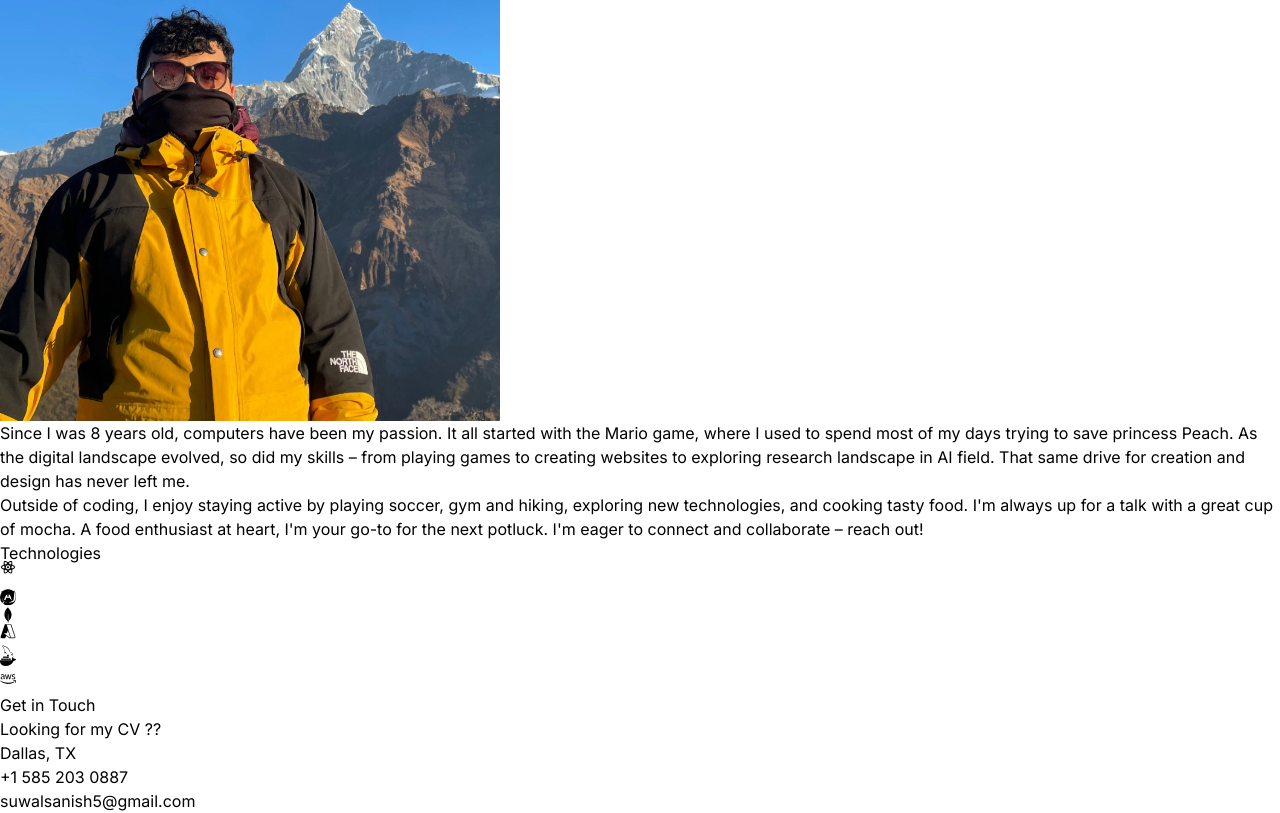
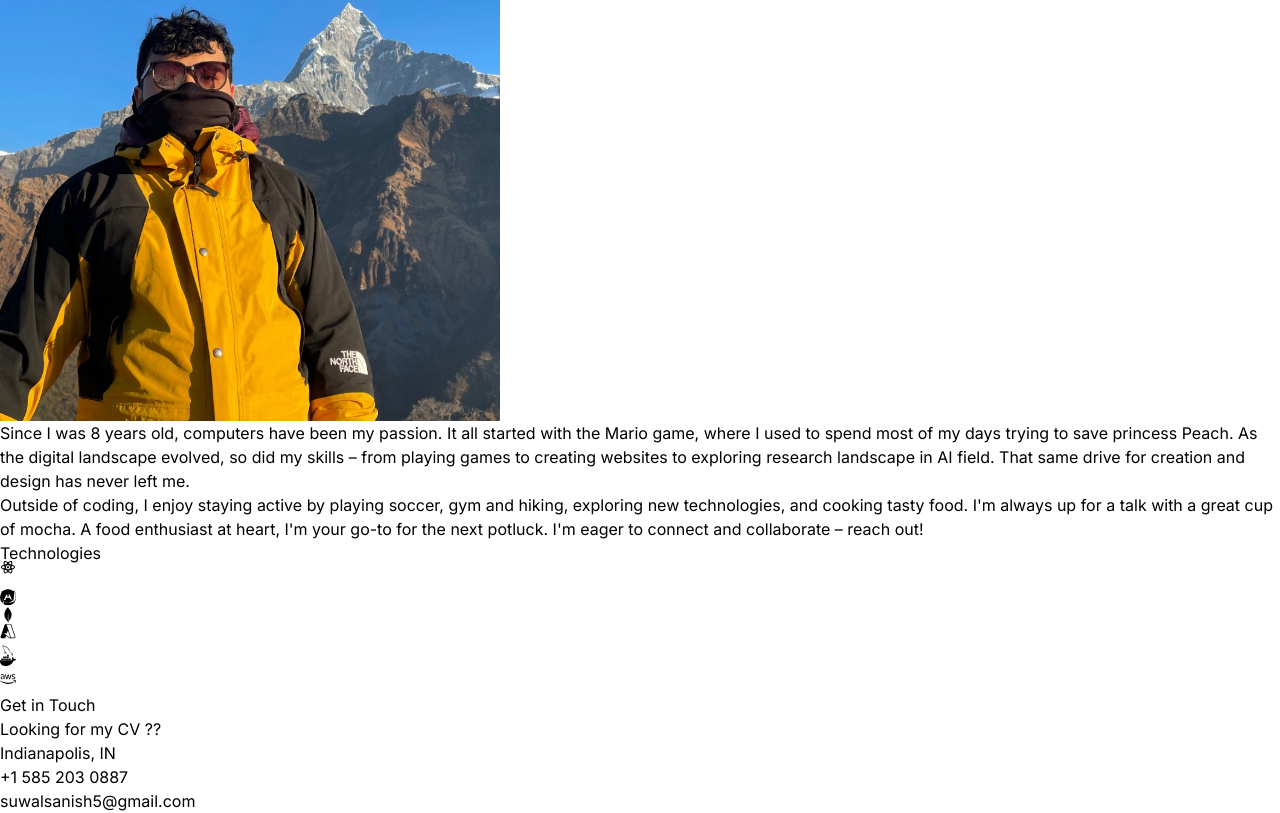
Before and after one commit to sanishsuwal7/portfolio, a React (Vite) app: page / in a window 1280 px wide. Shown: the part 539-1352 px from the top of the page. Built offline with nearby package versions, Linux system fonts and the light colour scheme.

Commit message:
edited the address

```diff
--- a/src/constants/index.js
+++ b/src/constants/index.js
@@ -97,7 +97,7 @@ export const PROJECTS = [
 ];
 
 export const CONTACT = {
-  address: "Dallas, TX",
+  address: "Indianapolis, IN",
   phoneNo: "+1 585 203 0887 ",
   email: "suwalsanish5@gmail.com",
 };
```
